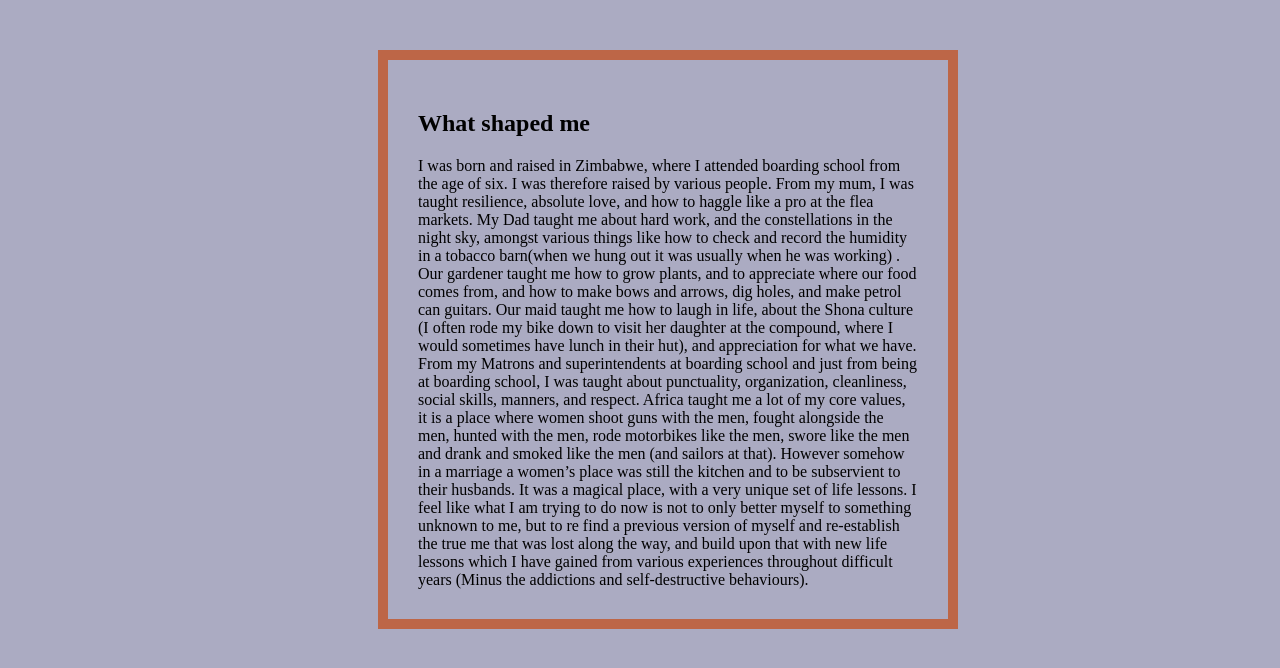
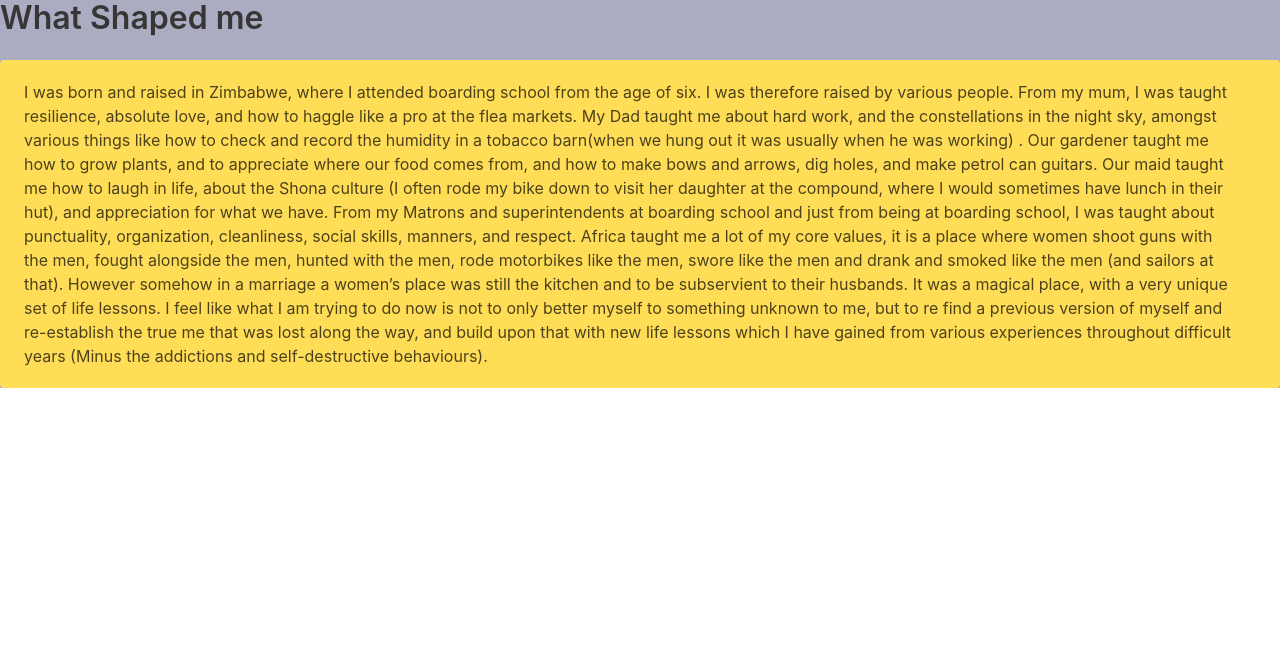
Before and after one commit to AshVivier/AshVivier.github.io, a plain HTML site: page whatshapedme.html in a window 1280 px wide. Drawn offline with nearby package versions, Linux system fonts and the light colour scheme.

Commit message:
added bulma to blog content

```diff
--- a/whatshapedme.html
+++ b/whatshapedme.html
@@ -4,18 +4,19 @@
     <title>What shaped me</title>
     <meta charset="UTF-8">
     <link href="styles/main.css" rel="stylesheet" type="text/css">
-
+    <link rel="stylesheet" href="https://cdnjs.cloudflare.com/ajax/libs/bulma/0.7.4/css/bulma.css">
+        <link rel="stylesheet" href="https://stackpath.bootstrapcdn.com/font-awesome/4.7.0/css/font-awesome.min.css">
   </head>
 
   <body>
-      <article>
-          <h2>What shaped me</h2>
-          I was born and raised in Zimbabwe, where I attended boarding school from the age of six. I was therefore raised by various people. From my mum, I was taught resilience, absolute love, and how to haggle like a pro at the flea markets. My Dad taught me about hard work, and the constellations in the night sky, amongst various things like how to check and record the humidity in a tobacco barn(when we hung out it was usually when he was working) . Our gardener taught me how to grow plants, and to appreciate where our food comes from, and how to make bows and arrows, dig holes, and make petrol can guitars. Our maid taught me how to laugh in life, about the Shona culture (I often rode my bike down to visit her daughter at the compound, where I would sometimes have lunch in their hut), and appreciation for what we have. From my Matrons and superintendents at boarding school and just from being at boarding school, I was taught about punctuality, organization, cleanliness, social skills, manners, and respect.
-          Africa taught me a lot of my core values, it is a place where women shoot guns with the men, fought alongside the men, hunted with the men, rode motorbikes like the men, swore like the men and drank and smoked like the men (and sailors at that). However somehow in a marriage a women’s place was still the kitchen and to be subservient to their husbands. It was a magical place, with a very unique set of life lessons.
-          I feel like what I am trying to do now is not to only better myself to something unknown to me,  but to re find a previous version of myself and re-establish the true me that was lost along the way, and build upon that with new life lessons which I have gained from various experiences throughout difficult years (Minus the addictions and self-destructive behaviours).
-          </article>
-
-    <!-- this is a comment. -->
+    <h1 class="title">What Shaped me</h1>
+        <div class="block">
+          <div class="notification is-warning">
+             <p> I was born and raised in Zimbabwe, where I attended boarding school from the age of six. I was therefore raised by various people. From my mum, I was taught resilience, absolute love, and how to haggle like a pro at the flea markets. My Dad taught me about hard work, and the constellations in the night sky, amongst various things like how to check and record the humidity in a tobacco barn(when we hung out it was usually when he was working) . Our gardener taught me how to grow plants, and to appreciate where our food comes from, and how to make bows and arrows, dig holes, and make petrol can guitars. Our maid taught me how to laugh in life, about the Shona culture (I often rode my bike down to visit her daughter at the compound, where I would sometimes have lunch in their hut), and appreciation for what we have. From my Matrons and superintendents at boarding school and just from being at boarding school, I was taught about punctuality, organization, cleanliness, social skills, manners, and respect.
+              Africa taught me a lot of my core values, it is a place where women shoot guns with the men, fought alongside the men, hunted with the men, rode motorbikes like the men, swore like the men and drank and smoked like the men (and sailors at that). However somehow in a marriage a women’s place was still the kitchen and to be subservient to their husbands. It was a magical place, with a very unique set of life lessons.
+              I feel like what I am trying to do now is not to only better myself to something unknown to me,  but to re find a previous version of myself and re-establish the true me that was lost along the way, and build upon that with new life lessons which I have gained from various experiences throughout difficult years (Minus the addictions and self-destructive behaviours).
+        </p>
+          </div>
 
   </body>
 </html>
```
Also changed, not shown: bulma.html (+0 -1 lines), sprint1-cultural.html (+2 -2 lines).
